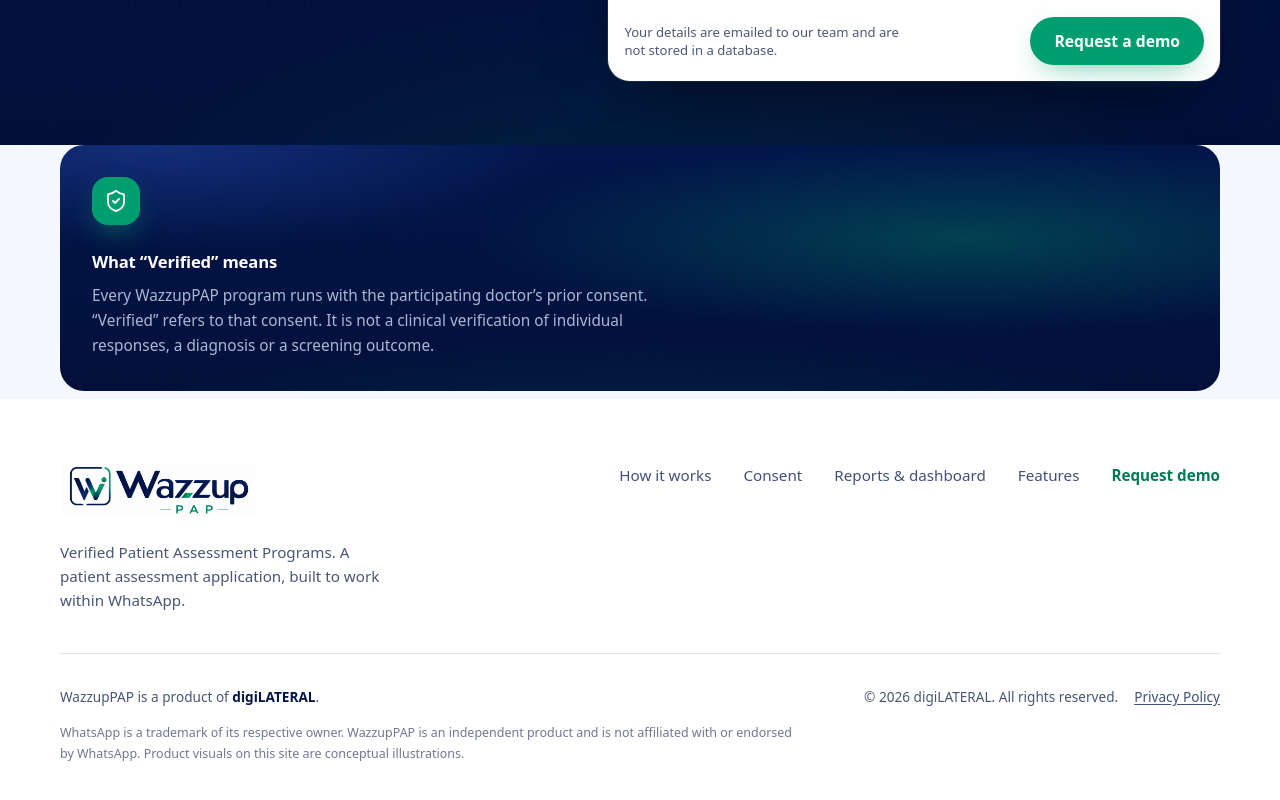
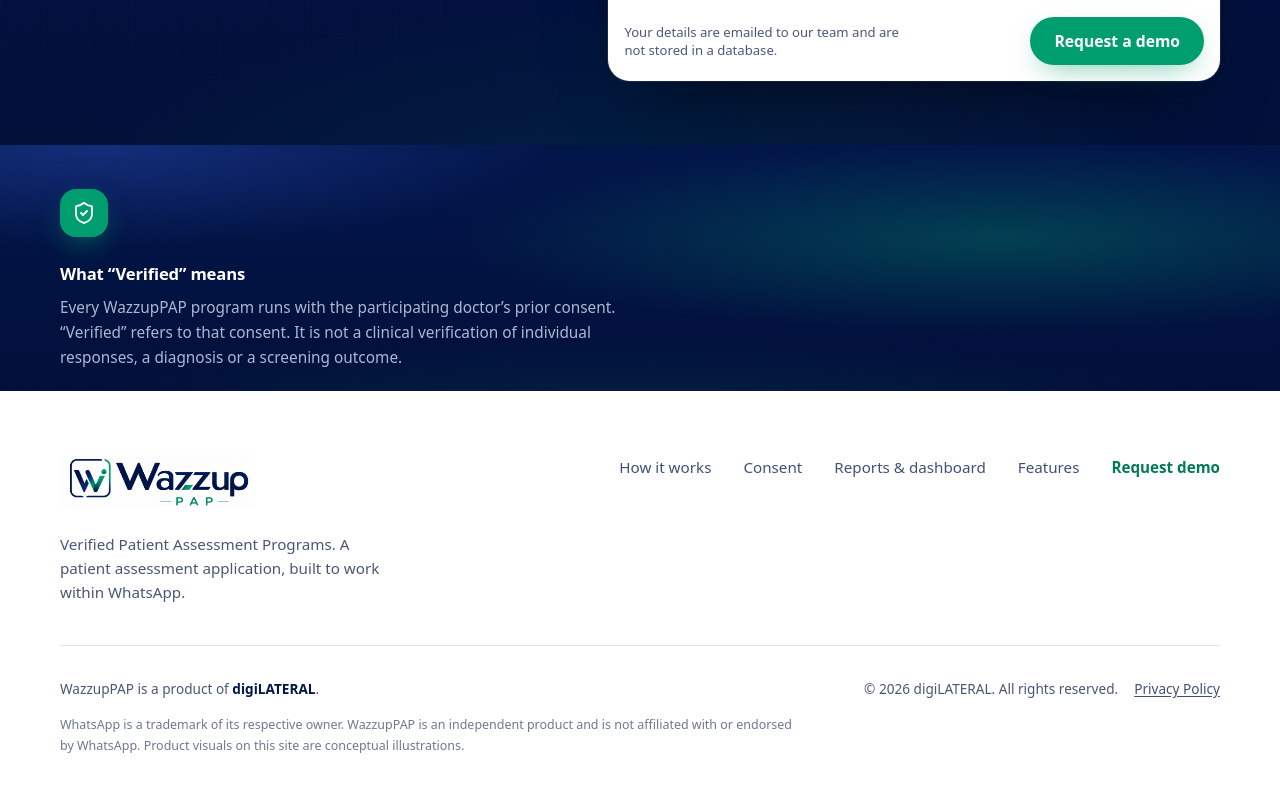
Before and after one commit to Rohan9833/WazzupPAP_display, a React (Vite) app in the folder frontend/: page / in a window 1280 px wide. Shown: the part 3854-4654 px from the top of the page. Built offline with nearby package versions, Linux system fonts and the light colour scheme; no server answers.

Commit message:
style: make verified disclaimer background full width

```diff
--- a/frontend/src/App.jsx
+++ b/frontend/src/App.jsx
@@ -24,10 +24,10 @@ export default function App() {
         <Features />
         <DemoRequest />
       </main>
-      {/* Verified consent disclaimer moved directly below the hero content */}
-      <div className="container-x relative pb-6 sm:pb-10 lg:pb-2">
-        <div className="surface-night grain relative overflow-hidden rounded-[1.5rem] p-7 text-haze sm:p-8">
-          <div className="relative">
+      {/* Full-width verified consent disclaimer */}
+      <section className="surface-night grain relative w-full overflow-hidden pb-6 pt-6 sm:pb-10 sm:pt-8 lg:pb-2">
+        <div className="container-x relative">
+          <div className="relative py-2 text-haze sm:py-3">
             <span className="grid h-12 w-12 place-items-center rounded-2xl bg-leaf shadow-[0_12px_30px_-10px_rgb(0_156_109/0.8)]">
               <ShieldCheck className="h-6 w-6 text-white" strokeWidth={1.8} aria-hidden />
             </span>
@@ -38,7 +38,7 @@ export default function App() {
             </p>
           </div>
         </div>
-      </div>
+      </section>
 
       <Footer />
       <MobileCta />
```
